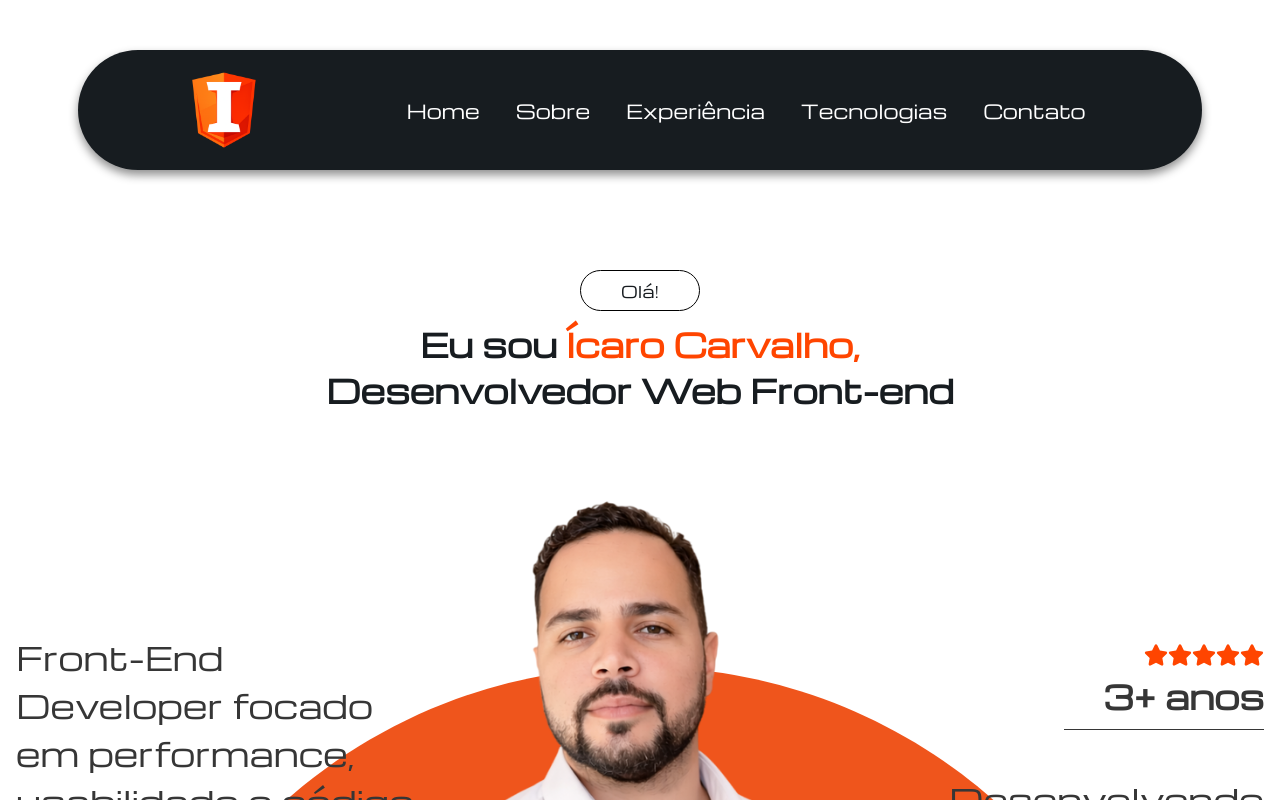
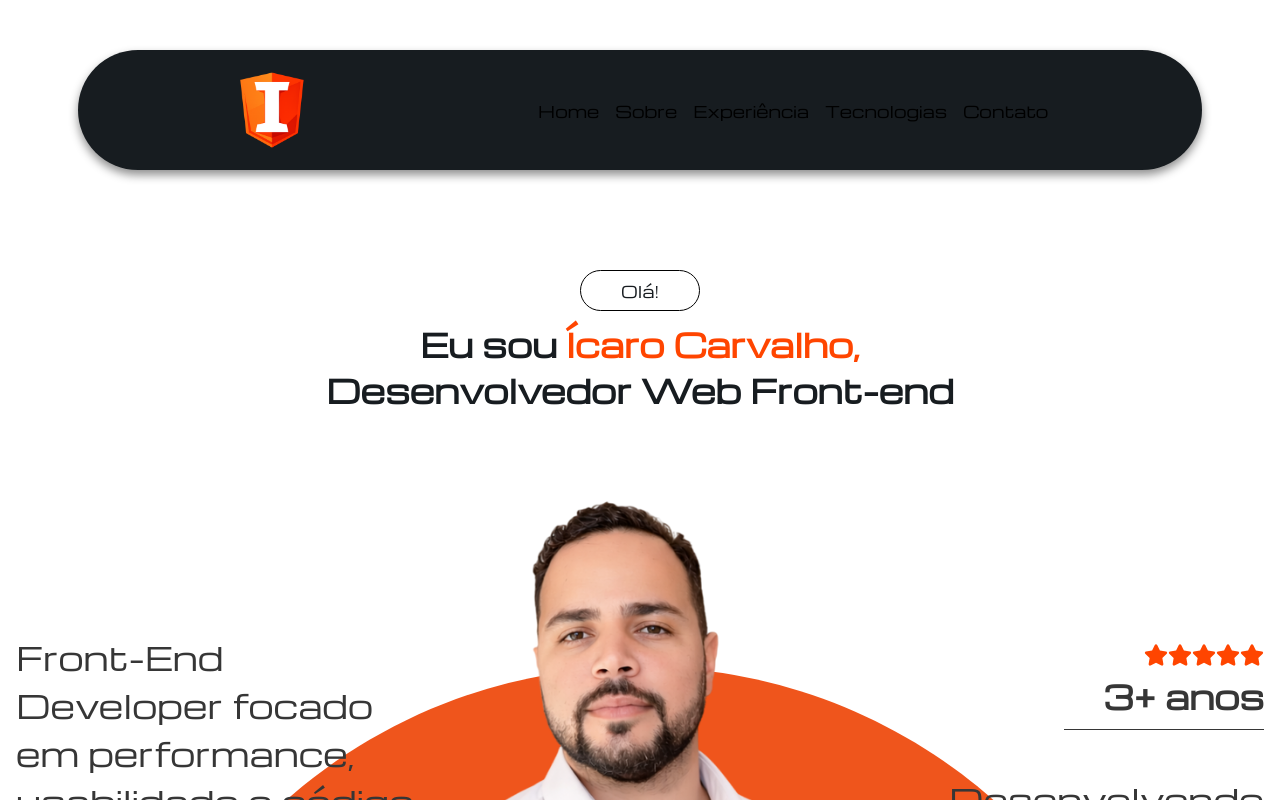
Before and after one commit to icarovscarvalho/newPortolio, a React (Vite) app: page / in a window 1280 px wide. Shown: the top 800 px of the page. Built offline with nearby package versions, Linux system fonts and the light colour scheme.

Commit message:
Links added at navbar buttons

```diff
--- a/src/App.css
+++ b/src/App.css
@@ -14,6 +14,10 @@ font-family: "Michroma", sans-serif; */
   --amber-100: #FED053;
   --amber-200: #F5B301;
   --amber-300: #F5A302;
+}
+
+html {
+  scroll-behavior: smooth;
 }
 
 * {
--- a/src/components/accordion/index.tsx
+++ b/src/components/accordion/index.tsx
@@ -24,7 +24,7 @@ export default function Accordion() {
   }
 
   return (
-    <div className={styles.accordion}>
+    <div id="about" className={styles.accordion}>
       {items.map((item, index) => (
         <div key={index} className={styles.item}>
           <button
--- a/src/components/accordion/styles.module.css
+++ b/src/components/accordion/styles.module.css
@@ -37,7 +37,7 @@
 .content {
   padding: 1rem;
   font-family: "Roboto", sans-serif;
-  font-size: 1rem;
+  font-size: 1.2rem;
   line-height: 1.5;
   background: #ffffff;
 }
--- a/src/components/carousel/index.tsx
+++ b/src/components/carousel/index.tsx
@@ -56,7 +56,7 @@ export function Carousel() {
   }, []);
 
   return (
-    <section className={styles.carouselWrapper}>
+    <section id="experience" className={styles.carouselWrapper}>
       <div ref={trackRef} className={styles.track}>
         {items.map((item, index) => (
           <article key={index} className={styles.card}>
--- a/src/components/footer/index.tsx
+++ b/src/components/footer/index.tsx
@@ -20,7 +20,7 @@ export function Footer() {
   ]
 
   return(
-    <footer className={styles.footerContainer}>
+    <footer id="contact" className={styles.footerContainer}>
       <blockquote className={styles.phrase}>
         <p>“ Quanto mais rápido você abandona o velho queijo, mais cedo encontra o novo. ”</p>
         <p>— <strong>Spencer Johnson</strong>, <i>Quem Mexeu no meu Queijo?</i></p>
--- a/src/components/header/index.tsx
+++ b/src/components/header/index.tsx
@@ -8,18 +8,28 @@ export function Header() {
   const logoIcon = logo
 
   return(
-    <div className={styles.headerContainer}>
+    <div id="home" className={styles.headerContainer}>
       <header className={styles.header}>
         <nav className={styles.navBar}>
           <div className={styles.logo}>
             <img src={logoIcon} alt="logo Ícaro Carvalho Web Developer" />
           </div>
           <div className={styles.skills}>
-            <p>Home</p>
-            <p>Sobre</p>
-            <p>Experiência</p>
-            <p>Tecnologias</p>
-            <p>Contato</p>
+            <a href="#home">
+              <p>Home</p>
+            </a>
+            <a href="#about">
+              <p>Sobre</p>
+            </a>
+            <a href="#experience">
+              <p>Experiência</p>
+            </a>
+            <a href="#stack">
+              <p>Tecnologias</p>
+            </a>
+            <a href="#contact">
+              <p>Contato</p>
+            </a>
           </div>
         </nav>
       </header>
--- a/src/components/skills/index.tsx
+++ b/src/components/skills/index.tsx
@@ -83,7 +83,7 @@ export function Skills() {
   ];
 
   return (
-    <section className={styles.sectionSkills}>
+    <section id="stack" className={styles.sectionSkills}>
       <div className={styles.title}>
         <h2>Tecnologias que eu domino no dia a dia</h2>
         <p>
```
